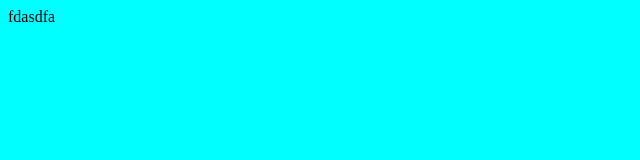
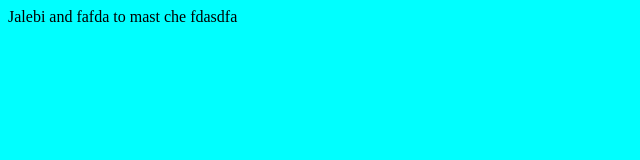
Before and after one commit to bhautik979/Gitu, a plain HTML site: page index.html in a window 1280 px wide. Shown: the whole page, without its empty margins (0-640 px from the left). Drawn offline with Linux system fonts and the light colour scheme.

Commit message:
first commit

```diff
--- a/index.html
+++ b/index.html
@@ -7,7 +7,7 @@
     <link rel="stylesheet" href="Style.css">
 </head>
 <body>
-
+    Jalebi and fafda to mast che
     fdasdfa
 </body>
 </html>
```
